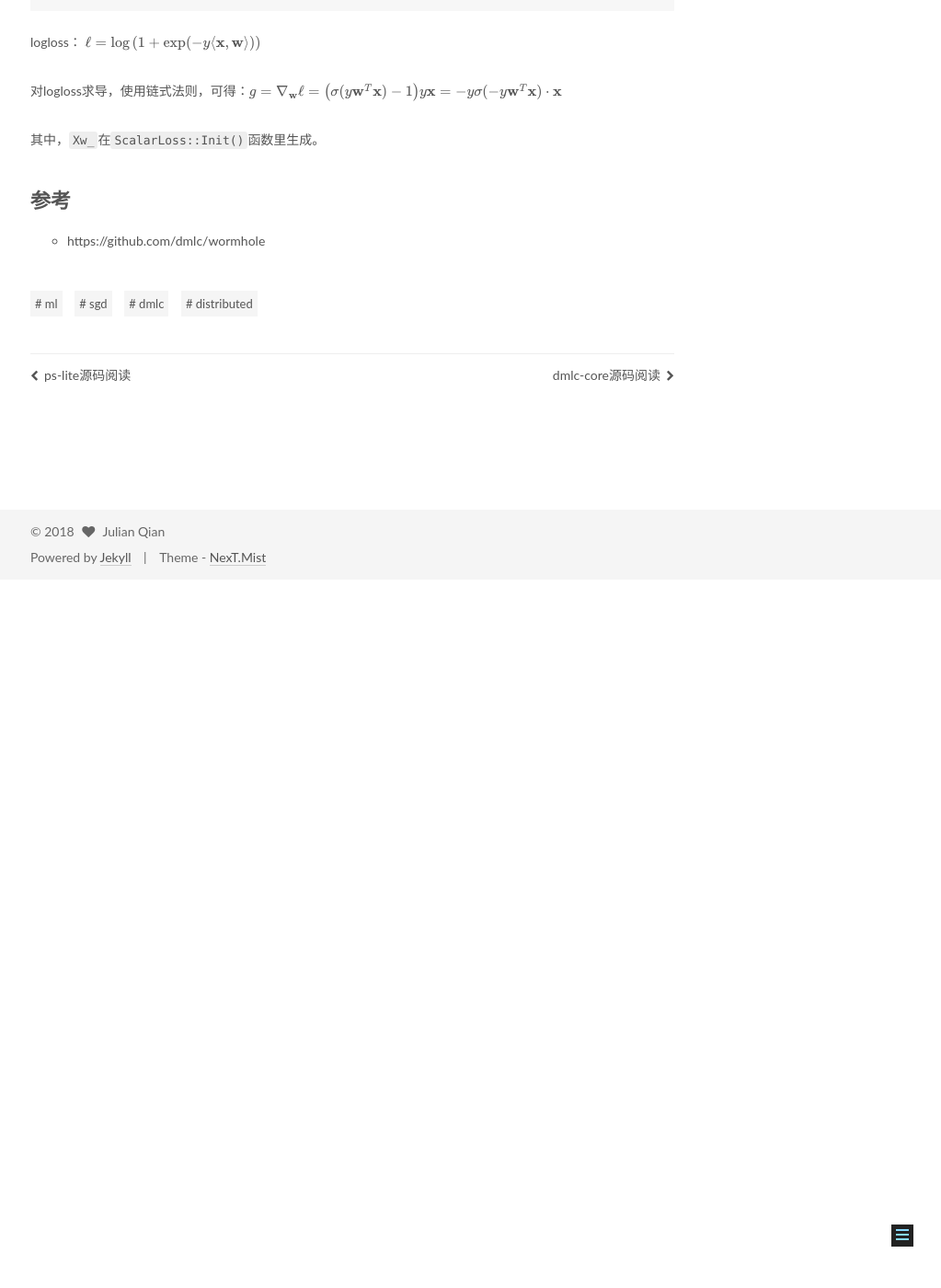
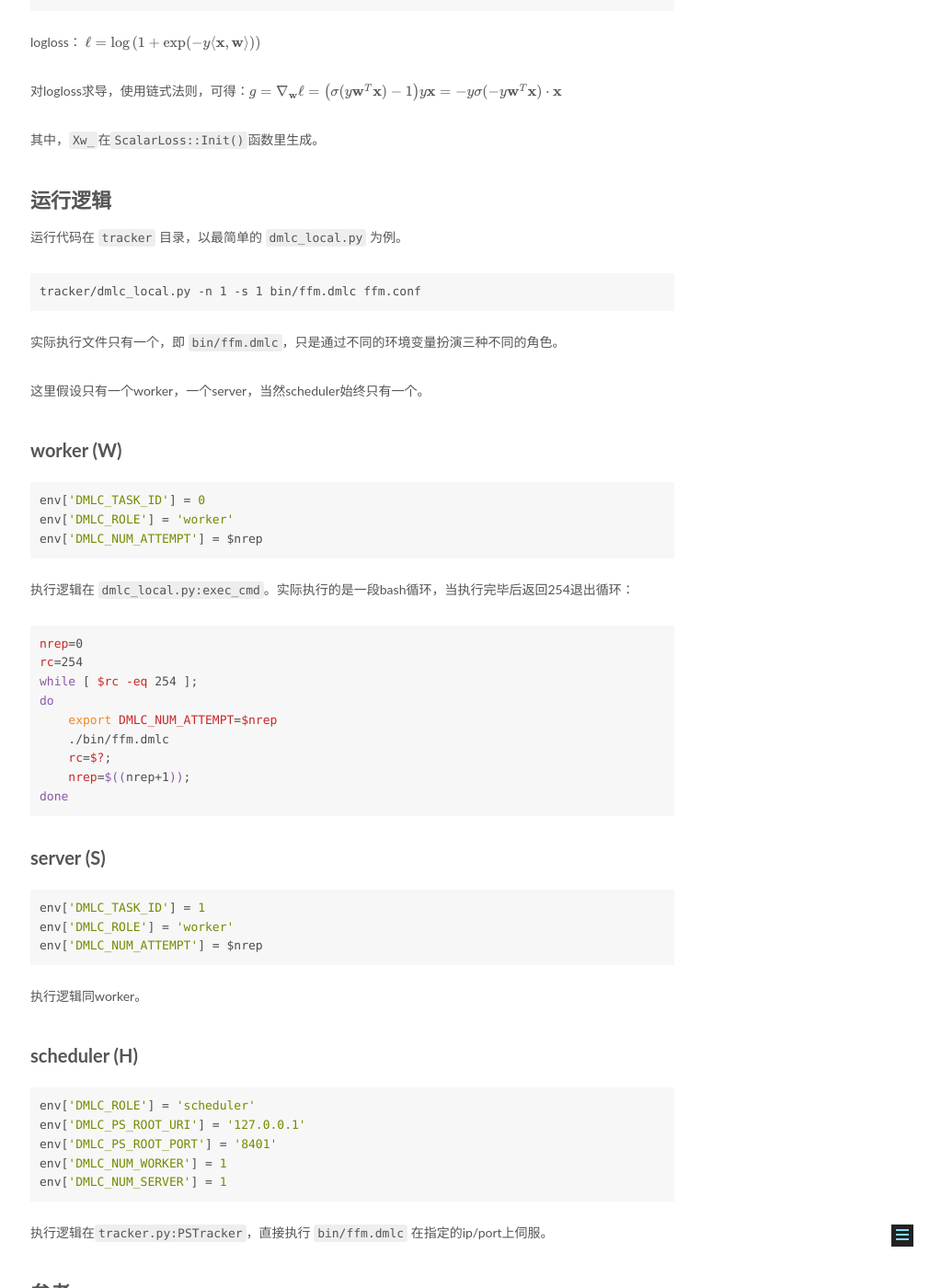
Before and after one commit to qxj/qxj.github.com, a Jekyll site: the page built from _posts/2016-10-07-wormhole.md, in a window 1280 px wide and 1400 px high, scrolled down 5979 px. Shown: the whole window at 92% size, without its empty margins (257-1280 px from the left). Built offline with Jekyll 4.4.1, drawn with Linux system fonts in a browser that asks for light colours; nearby versions of some CDN libraries; some web fonts are replaced; formulas are drawn with MathJax 3; comment, search, counter and statistics services are not loaded; before the commit the page ends 6609 px from its top, so only the background shows below that.

Commit message:
update wormhole dmlc-local submit

````diff
--- a/_posts/2016-10-07-wormhole.md
+++ b/_posts/2016-10-07-wormhole.md
@@ -268,6 +268,63 @@ logloss： $ \ell = \log \left( 1 + \exp(-y \langle \x, \w\rangle) \right)$
 
 其中，`Xw_`在`ScalarLoss::Init()`函数里生成。
 
+## 运行逻辑
+
+运行代码在 `tracker` 目录，以最简单的 `dmlc_local.py` 为例。
+
+```
+tracker/dmlc_local.py -n 1 -s 1 bin/ffm.dmlc ffm.conf
+```
+
+实际执行文件只有一个，即 `bin/ffm.dmlc`，只是通过不同的环境变量扮演三种不同的角色。
+
+这里假设只有一个worker，一个server，当然scheduler始终只有一个。
+
+
+### worker (W)
+
+```python
+env['DMLC_TASK_ID'] = 0
+env['DMLC_ROLE'] = 'worker'
+env['DMLC_NUM_ATTEMPT'] = $nrep
+```
+
+执行逻辑在 `dmlc_local.py:exec_cmd`。实际执行的是一段bash循环，当执行完毕后返回254退出循环：
+
+```bash
+nrep=0
+rc=254
+while [ $rc -eq 254 ];
+do
+    export DMLC_NUM_ATTEMPT=$nrep
+    ./bin/ffm.dmlc
+    rc=$?;
+    nrep=$((nrep+1));
+done
+```
+
+### server (S)
+
+```python
+env['DMLC_TASK_ID'] = 1
+env['DMLC_ROLE'] = 'worker'
+env['DMLC_NUM_ATTEMPT'] = $nrep
+```
+
+执行逻辑同worker。
+
+### scheduler (H)
+
+```python
+env['DMLC_ROLE'] = 'scheduler'
+env['DMLC_PS_ROOT_URI'] = '127.0.0.1'
+env['DMLC_PS_ROOT_PORT'] = '8401'
+env['DMLC_NUM_WORKER'] = 1
+env['DMLC_NUM_SERVER'] = 1
+```
+
+执行逻辑在`tracker.py:PSTracker`，直接执行 `bin/ffm.dmlc` 在指定的ip/port上伺服。
+
 ## 参考
 
 - https://github.com/dmlc/wormhole
````
